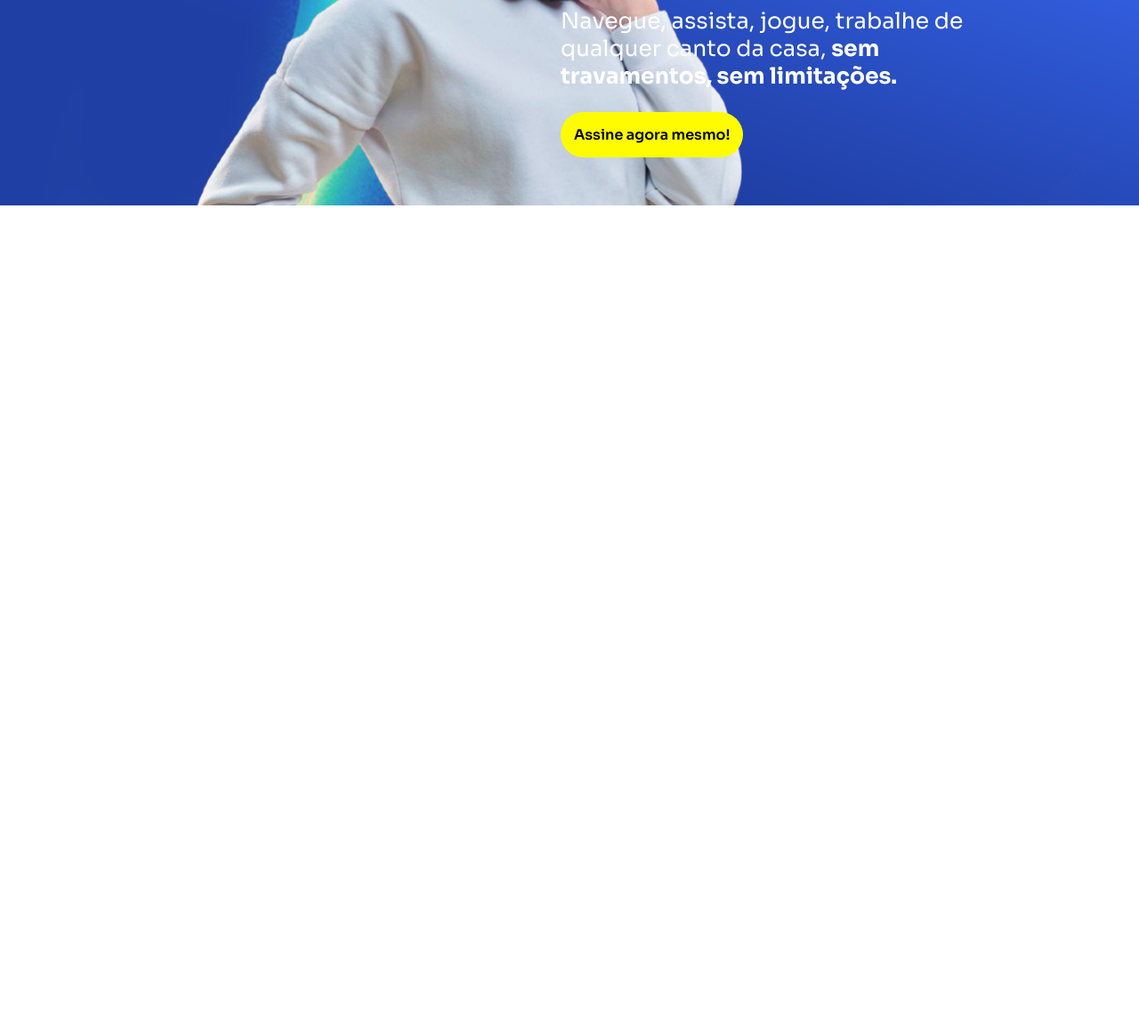
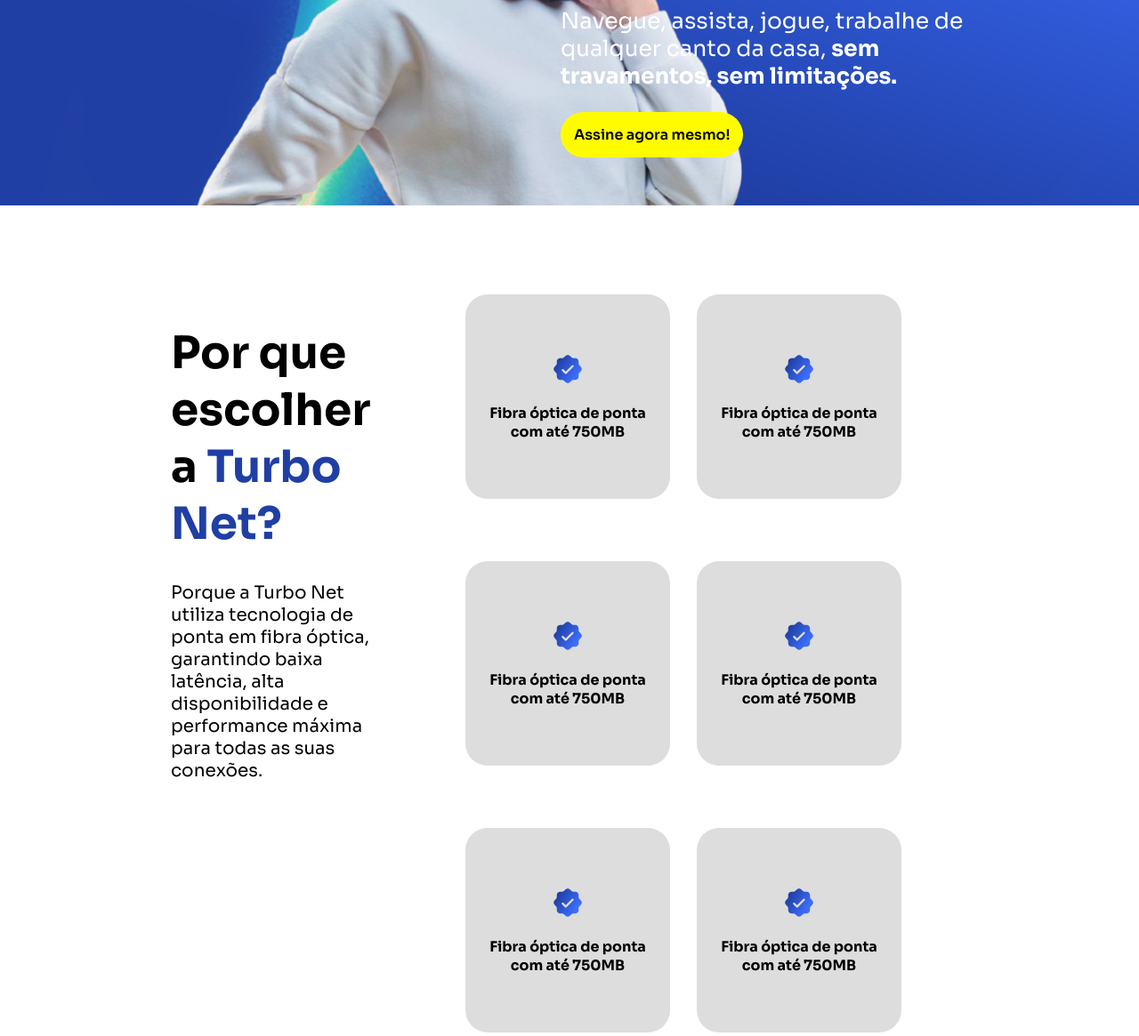
Before and after one commit to fabiooliveirabr/proj_1_frontend, a plain HTML site: page index.html in a window 1280 px wide. Shown: the part 500-1665 px from the top of the page at 89% size. Before the commit the page ends 800 px from the top, so only its background shows below. Drawn offline with Linux system fonts and the light colour scheme.

Commit message:
aula 19/06 finalizada

```diff
--- a/estilo.css
+++ b/estilo.css
@@ -59,3 +59,86 @@ body{
 .amarelo{
     color: #FFFC00;
 }
+
+.menus:hover{
+    color: #FFFC00;
+    cursor: pointer;
+}
+.botao_amarelo:hover{
+    background-color:  #ebbc03;
+    cursor: pointer;
+    scale: 1.2;
+    transition: all 0.5s;
+}
+#secao2{
+    /* border: 1px solid red; */
+    display: flex;
+    padding-top: 100px;
+    padding-bottom: 100px;
+    justify-content: center;
+}
+#conteudo_esquerdo{
+    /* border: 1px solid red; */
+    width: 20%;
+}
+#conteudo_direito{
+    /* border: 1px solid red; */
+    width: 50%;
+    display: flex;
+    flex-wrap: wrap;
+    justify-content: center;
+    gap: 30px;
+}
+.azul{
+    color: #203FA4;
+}
+#conteudo_esquerdo h1{
+    font-size: 50px;
+}
+#conteudo_esquerdo p{
+    font-size: 20px;
+}
+
+.cartoes{
+    background-color: #DDDDDD;
+    width: 200px;
+    height: 200px;
+    border-radius: 25px;     /* cantos arredondados*/
+    align-items: center;     /*centralizar verticalmente*/
+    justify-content: center; /* centralizar horizontalmente*/
+    display: flex;           /*objetos lado a lado*/
+    flex-direction: column;  /*organizar em colunas*/
+    text-align: center;      /*texto centralizado*/
+    font-weight: 700;        /*espessura do texto*/
+    padding: 15px;          /*espaçamento interno*/
+    margin-bottom: 40px;    /*distância  na parte de baixo*/
+}
+
+#secao3{
+    height: 800px;
+    background-image: url('imagens/fundo.png');
+    background-size: cover;
+    color: #FFFFFF;
+    justify-content: center;
+    align-items: center;
+    display: flex;
+    flex-direction: column;
+}
+.planos{
+    height: 450px;
+}
+#secao3 h1{
+    font-size: 65px;
+    width: 50%;
+}
+
+#botao_depoimentos{
+    color: #FFFFFF;
+    background-image: linear-gradient(to right, #203FA4,  #3C6EFF );
+    width: fit-content;
+    height: fit-content;
+    padding: 15px;
+    font-size: 30px;
+    font-weight: 700;
+    border-radius: 10px;
+}
--- a/index.html
+++ b/index.html
@@ -38,6 +38,69 @@
     </div>
     <!-- Fim do banner -->
 
+    <div id="secao2">
+        <div id="conteudo_esquerdo">
+            <h1>
+                Por que escolher a <span class="azul">Turbo Net?</span>
+            </h1>
+            <p>
+                Porque a Turbo Net utiliza tecnologia de ponta
+                em fibra óptica, garantindo baixa latência, alta
+                disponibilidade e performance máxima para todas
+                as suas conexões.
+            </p>
+        </div>
+        <div id="conteudo_direito">
+            <div class="cartoes">
+                <img src="imagens/icone.png"> <br>
+                Fibra óptica de ponta com até 750MB
+            </div>
+             <div class="cartoes">
+                <img src="imagens/icone.png"> <br>
+                Fibra óptica de ponta com até 750MB
+            </div>
+             <div class="cartoes">
+                <img src="imagens/icone.png"> <br>
+                Fibra óptica de ponta com até 750MB
+            </div>
+             <div class="cartoes">
+                <img src="imagens/icone.png"> <br>
+                Fibra óptica de ponta com até 750MB
+            </div>
+             <div class="cartoes">
+                <img src="imagens/icone.png"> <br>
+                Fibra óptica de ponta com até 750MB
+            </div>
+             <div class="cartoes">
+                <img src="imagens/icone.png"> <br>
+                Fibra óptica de ponta com até 750MB
+            </div>
+        </div> <!-- Fim da div conteudo direito -->
+    </div>
+    <!-- FIM DA div secao2 -->
+
+
+    <!-- Inicio da seção 3 -->
+     <div id="secao3">
+            <h1>
+                Plano exclusivos que cabem no
+                <span class="amarelo">seu bolso!</span>
+            </h1>
+            <div id="conteudo_secao3">
+                <img src="imagens/plano1.png" class="planos">
+                <img src="imagens/plano2.png" class="planos">
+                <img src="imagens/plano3.jpg" class="planos">
+            </div>
+     </div>
+    <!-- Fim da seção 3  -->
+
+
+    <!-- inicio da seção 4  -->
+    <div id="secao4">
+        <div id="botao_depoimentos">Depoimentos</div>
+    </div>
+    <!-- Fim da seção 4  -->
+
 
 
 
```
